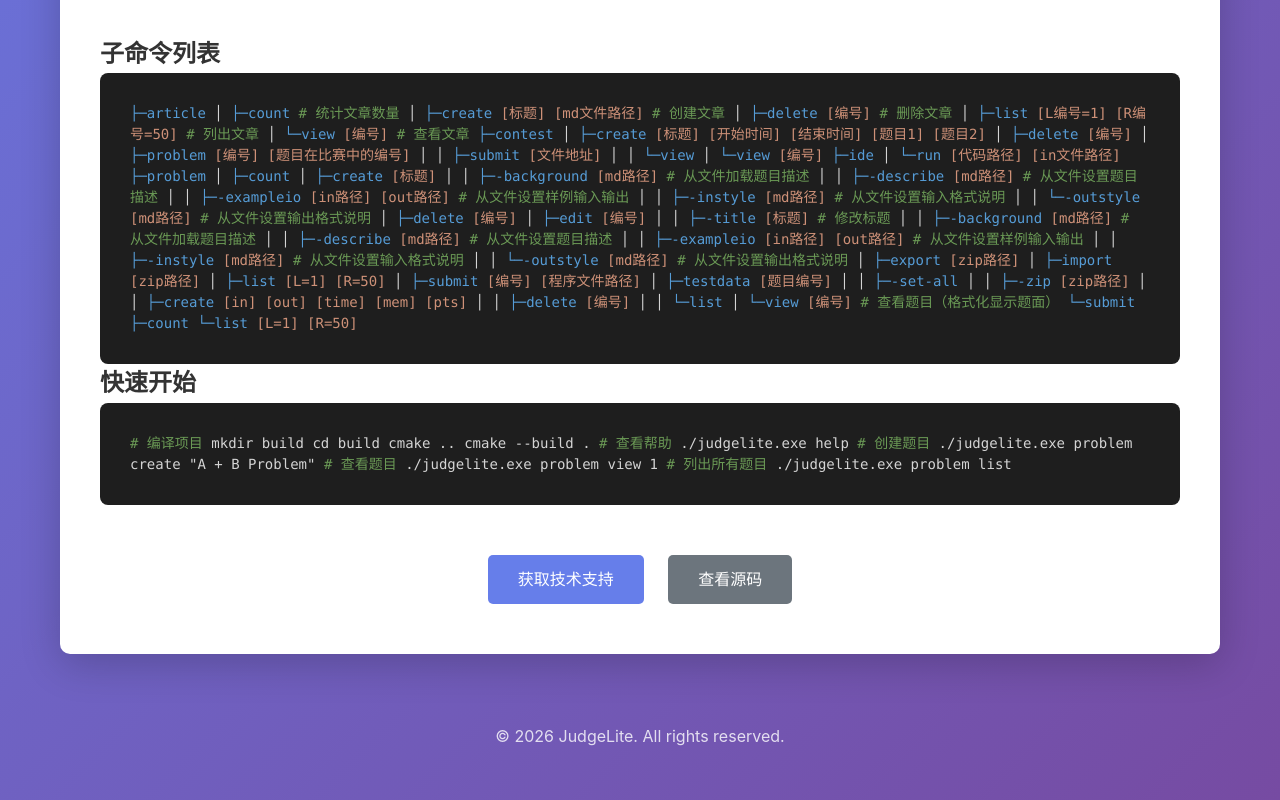
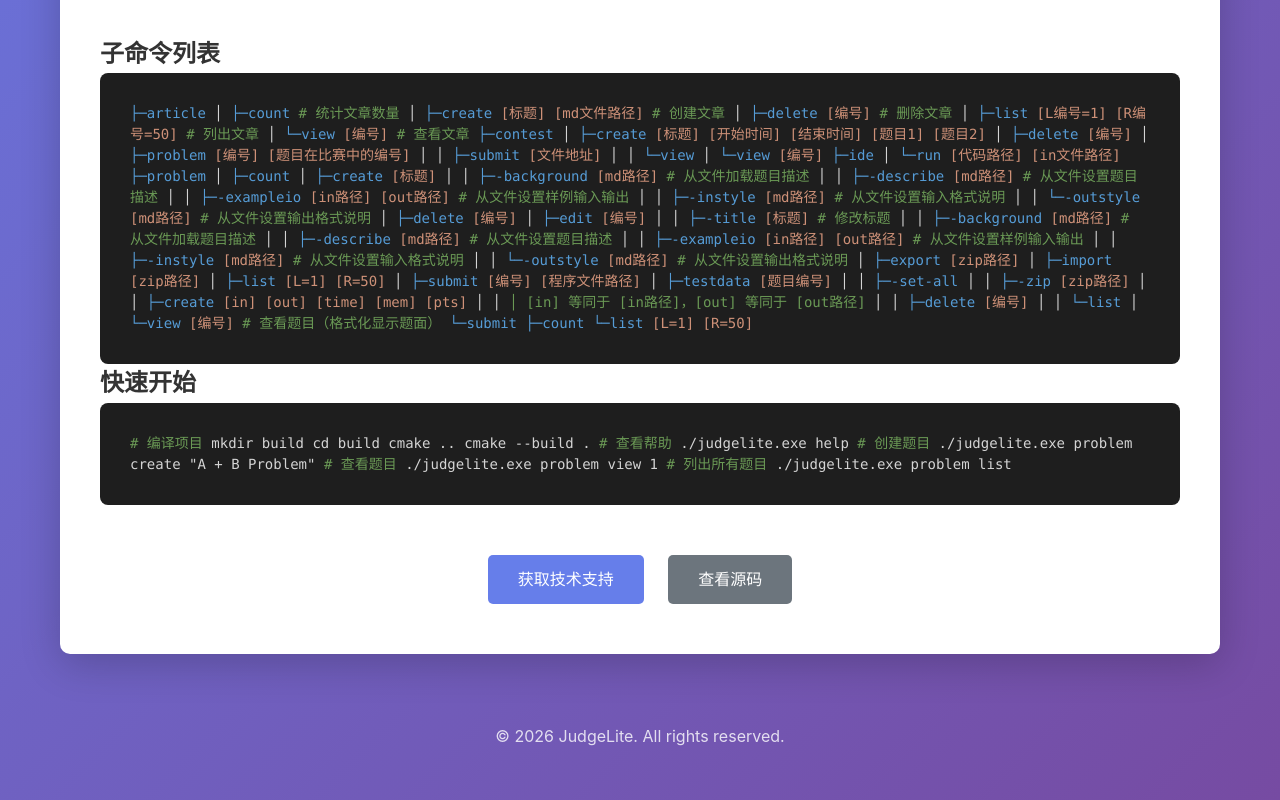
Before and after one commit to dxx114514-stack/clijudge, a plain HTML site: page docs/index.html in a window 1280 px wide. Shown: the part 851-1651 px from the top of the page. Drawn offline with Linux system fonts and the light colour scheme.

Commit message:
docs: improve formatting and add parameter shorthands

```diff
--- a/docs/index.html
+++ b/docs/index.html
@@ -218,6 +218,7 @@
 │  │  <span class="keyword">├─-set-all</span>
 │  │  <span class="keyword">├─-zip</span> <span class="string">[zip路径]</span>
 │  │  <span class="keyword">├─create</span> <span class="string">[in] [out] [time] [mem] [pts]</span>
+│  │  <span class="comment">│  [in] 等同于 [in路径]，[out] 等同于 [out路径]</span>
 │  │  <span class="keyword">├─delete</span> <span class="string">[编号]</span>
 │  │  <span class="keyword">└─list</span>
 │  <span class="keyword">└─view</span> <span class="string">[编号]</span>                   <span class="comment"># 查看题目（格式化显示题面）</span>
@@ -230,8 +231,11 @@
             <div class="command-tree">
 <span class="comment"># 编译项目</span>
 mkdir build
+
 cd build
+
 cmake ..
+
 cmake --build .
 
 <span class="comment"># 查看帮助</span>
```
